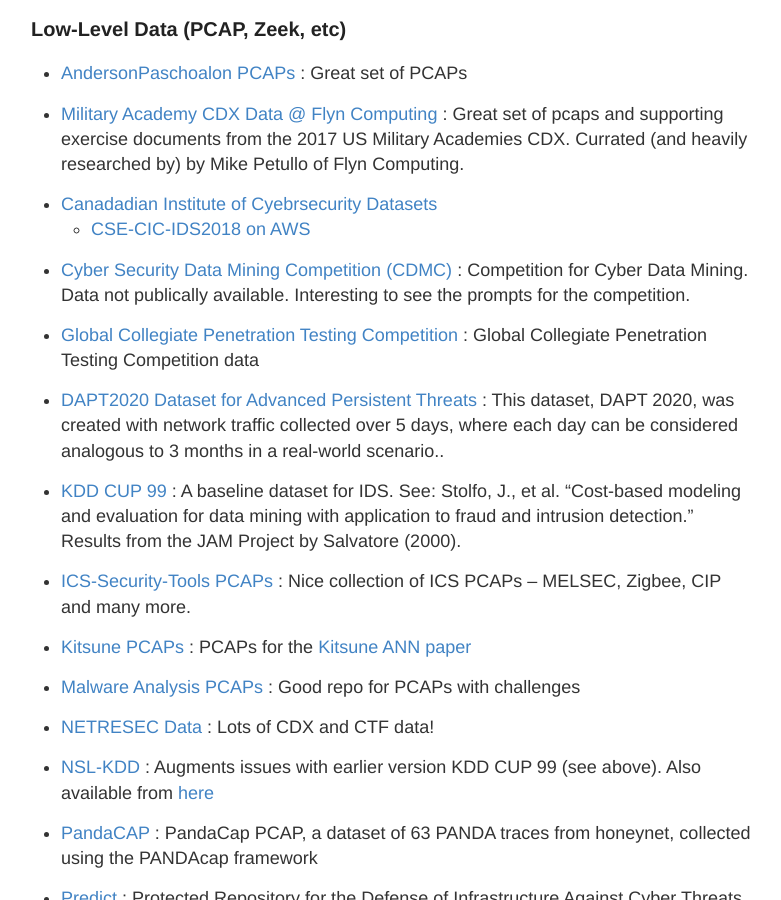
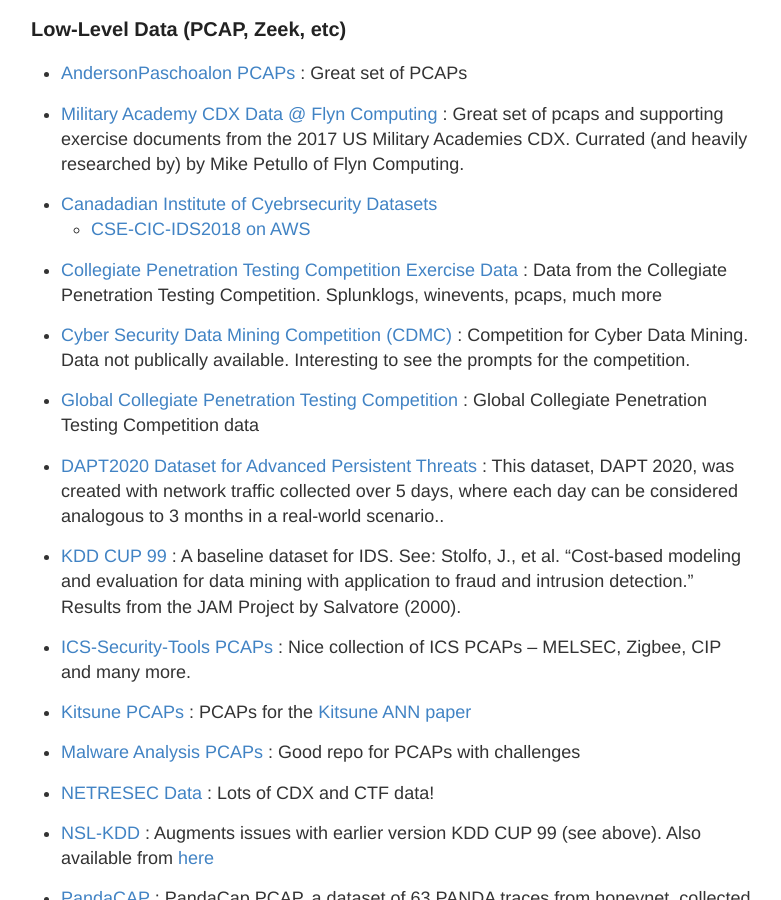
Before and after one commit to stevehenderson/stevehenderson.github.io, a Jekyll site: the page built from data.md, in a window 1280 px wide and 900 px high, scrolled down 850 px. Shown: the whole window, without its empty margins (249-1030 px from the left). Built offline with Jekyll 4.4.1, drawn with Linux system fonts in a browser that asks for light colours.

Commit message:
Update data.md

```diff
--- a/data.md
+++ b/data.md
@@ -37,6 +37,8 @@
 
    * [Canadadian Institute of Cyebrsecurity Datasets](https://www.unb.ca/cic/datasets/index.html)
       *  [CSE-CIC-IDS2018 on AWS](https://www.unb.ca/cic/datasets/ids-2018.html)
+
+   * [Collegiate Penetration Testing Competition Exercise Data](https://cptc.rit.edu/) : Data from the  Collegiate Penetration Testing Competition.  Splunklogs, winevents, pcaps, much more
 
    * [Cyber Security Data Mining Competition (CDMC)](http://www.csmining.org/ ) : Competition for Cyber Data Mining.  Data not publically available.  Interesting to see the prompts for the competition.
 
```
